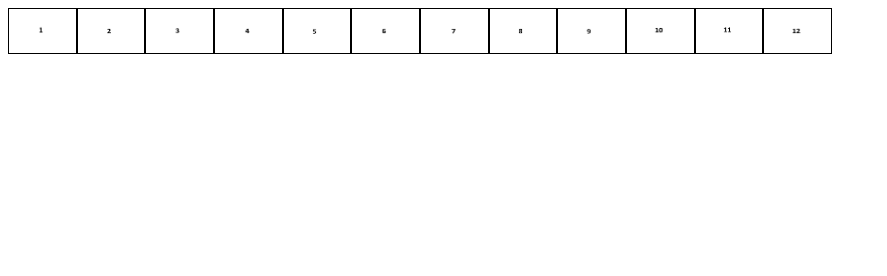
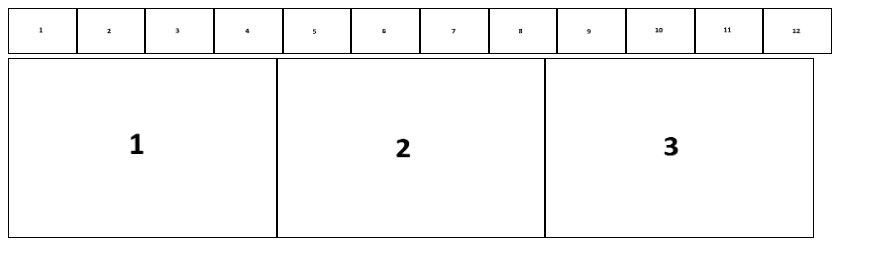
Before and after one commit to skidekeersmaecker/KurtFotoTest, a plain HTML site: page index.html in a window 1280 px wide. Shown: the whole page, without its empty margins (0-887 px from the left). Drawn offline with Linux system fonts and the light colour scheme.

Commit message:
displaypictures toegevoegd, verder refactor

```diff
--- a/index.css
+++ b/index.css
@@ -1,3 +1,7 @@
 .show{
     border: 1px black solid;
 }
+
+.displayPicture{
+    border: 1px black solid;
+}
--- a/index.html
+++ b/index.html
@@ -8,12 +8,10 @@
 </head>
 <body>
 
-<div id="showPictures"/>
-<!--<img src="pictures/1.png" class="show">
-<img src="pictures/2.png" class="show">
-<img src="pictures/3.png" class="show">
-<img src="pictures/4.png" class="show">
-<img src="pictures/5.png" class="show">-->
+<div id="showPictures"></div>
+
+<div id="displayPictures"></div>
+
 
 </body>
 </html>
--- a/main.js
+++ b/main.js
@@ -1,6 +1,7 @@
 
 window.onload = function(){
     setShowPictures();
+    setDisplayPictures();
 };
 
 
@@ -11,7 +12,7 @@ function setShowPictures() {
 function setPicturesInHtml() {
     var innerHtml = "";
     for (var i = 1; i < 13; i++){
-        innerHtml += '<img src=\"pictures/' + i + '.png\" class=\"show\">';
+        innerHtml += '<img src="pictures/' + i + '.png" class="show">';
     }
     document.getElementById("showPictures").innerHTML = innerHtml;
 }
@@ -22,3 +23,23 @@ function setSizesShowPictures() {
         showPictureElements[i].style.height = (screen.width/showPictureElements.length) * (2/3) + "px";
     }
 }
+
+
+function setDisplayPictures() {
+    setDisplayPicturesInHtml();
+    setSizesDisplayPictures();
+}
+function setDisplayPicturesInHtml() {
+    var innerHtml = "";
+    for (var i = 1; i < 4; i++){
+        innerHtml += '<img src="pictures/' + i + '.png" class="displayPicture">';
+    }
+    document.getElementById("displayPictures").innerHTML = innerHtml;
+}
+function setSizesDisplayPictures() {
+    var showPictureElements = document.getElementsByClassName("displayPicture");
+    for (var i = 0; i < showPictureElements.length; i++){
+        showPictureElements[i].style.width = (screen.width/showPictureElements.length) + "px";
+        showPictureElements[i].style.height = (screen.width/showPictureElements.length) * (2/3) + "px";
+    }
+}
```
